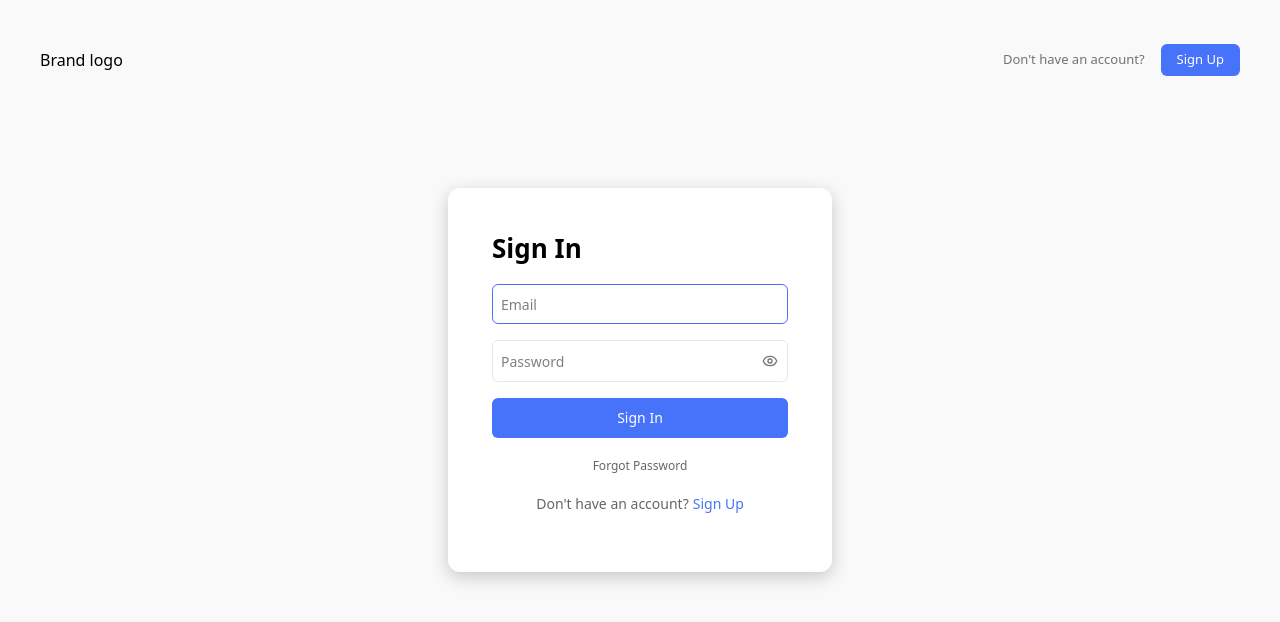
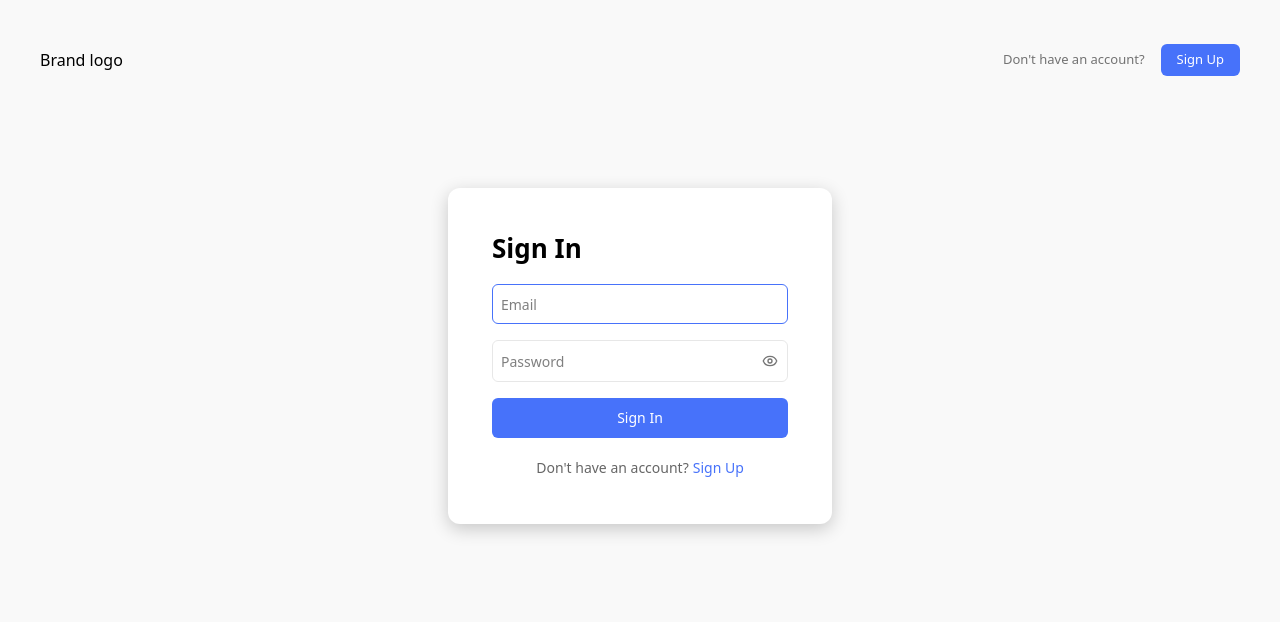
Before and after one commit to anishpawaskar/aimly-frontend, a React (Vite) app: page /signin in a window 1280 px wide. Shown: the top 622 px of the page. Built offline with nearby package versions, Linux system fonts and the light colour scheme.

Commit message:
refactor/AuthForm: remove log and add todo

```diff
--- a/src/components/forms/auth-form.jsx
+++ b/src/components/forms/auth-form.jsx
@@ -16,10 +16,7 @@ export const AuthForm = ({
   const [isPasswordVisible, setIsPasswordVisible] = useState(false);
   const [isPasswordFocus, setIsPasswordFocus] = useState(false);
 
-  console.log("auth typee", authType);
-
   const isSignInForm = authType === "signIn";
-  console.log("is signin form", isSignInForm);
   const authRedirectText = isSignInForm
     ? "Don't have an account?"
     : "Already have an account?";
@@ -28,7 +25,6 @@ export const AuthForm = ({
     : "Password: 8-30 characters";
   const authRedirectRoute = isSignInForm ? "/signup" : "/signin";
   const authRedirectName = isSignInForm ? "Sign Up" : "Sign In";
-  console.log("redirect", authRedirectRoute);
 
   const forgotPasswordValues = {
     pathname: "/requestRestPassword",
@@ -41,9 +37,10 @@ export const AuthForm = ({
   return (
     <div
       // TODO: fix shadow later
-      className={`auth-form w-96 p-11 rounded-xl flex flex-col gap-5 sm:bg-white sm:shadow-default-app ${
-        isSignInForm ? "min-h-[24rem]" : "min-h-[21rem]"
-      } absolute top-[10%] left-1/2 -translate-x-1/2`}
+      // TODO: once reset password page is completed using this height ${
+      // isSignInForm ? "min-h-[24rem]" : "min-h-[21rem]"
+      // }
+      className={`auth-form w-96 p-11 rounded-xl flex flex-col gap-5 sm:bg-white sm:shadow-default-app min-h-[21rem] absolute top-[10%] left-1/2 -translate-x-1/2`}
     >
       <h3 className="head3 text-[26px] leading-8 text-frontColor font-semibold">
         {heading}
@@ -99,7 +96,7 @@ export const AuthForm = ({
         </div>
         <Button size={"full"}>{heading}</Button>
       </form>
-      {isSignInForm && (
+      {/* {isSignInForm && (
         <div className="flex justify-center items-center">
           <Link
             to={forgotPasswordValues}
@@ -108,7 +105,7 @@ export const AuthForm = ({
             Forgot Password
           </Link>
         </div>
-      )}
+      )} */}
 
       <div className="flex justify-center items-center gap-1 flex-wrap text-sm">
         <span className="text-frontColor opacity-60">{authRedirectText}</span>
```
